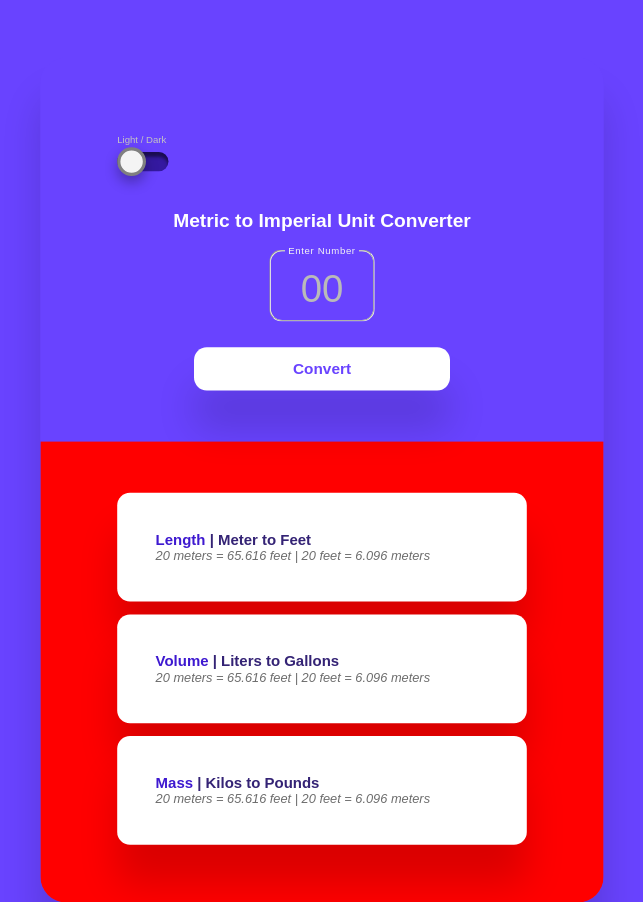
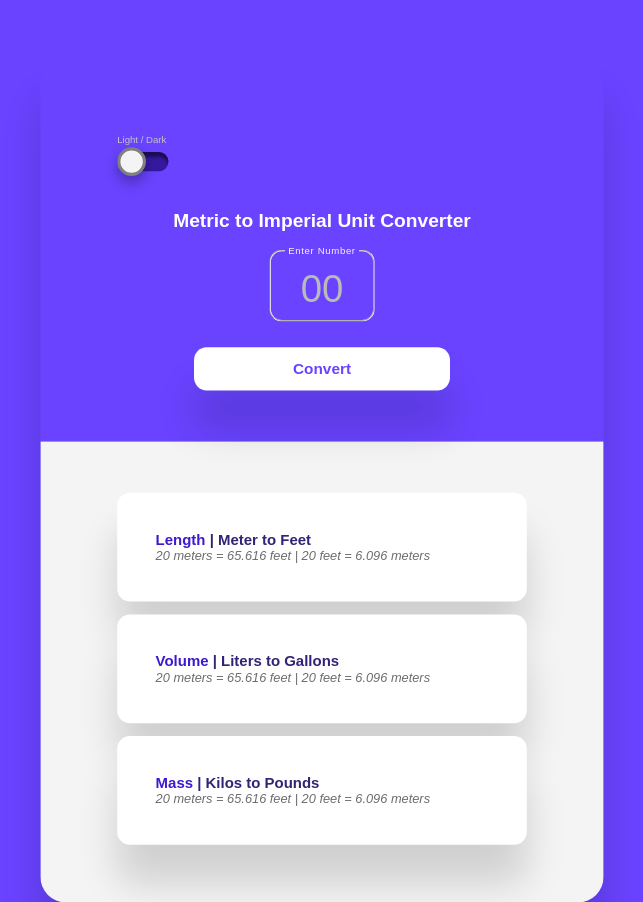
Before and after one commit to mr4leo/metric-unit-coverter, a plain HTML site: page index.html in a window 1280 px wide. Shown: the whole page, without its empty margins (318-961 px from the left). Drawn offline with Linux system fonts and the light colour scheme.

Commit message:
Update index.css

```diff
--- a/index.css
+++ b/index.css
@@ -64,7 +64,7 @@ body {
 flex-direction: column;
 gap: 1rem;
 height: 100%;
-    background-color: #F00;
+    background-color: #F4F4F4;
 padding: 4rem 6rem 4rem 6rem;
 }
 
@@ -216,22 +216,3 @@ input::placeholder {
 transform: scale(.8);
 }
 }
-
-/* Change Autocomplete styles in Chrome*/
-/* input:-webkit-autofill,
-input:-webkit-autofill:hover,
-input:-webkit-autofill:focus,
-textarea:-webkit-autofill,
-textarea:-webkit-autofill:hover,
-textarea:-webkit-autofill:focus,
-select:-webkit-autofill,
-select:-webkit-autofill:hover,
-select:-webkit-autofill:focus {
-  border: none;
-  -webkit-box-shadow: 0 0 0px 1000px var(--purp) inset;
-  transition: background-color 5000s ease-in-out 0s;
-}
-
-input:-webkit-autofill {
-    transform: scale(1.5);
-} */
```
Lines whose indentation alone changed are shown as unchanged.
